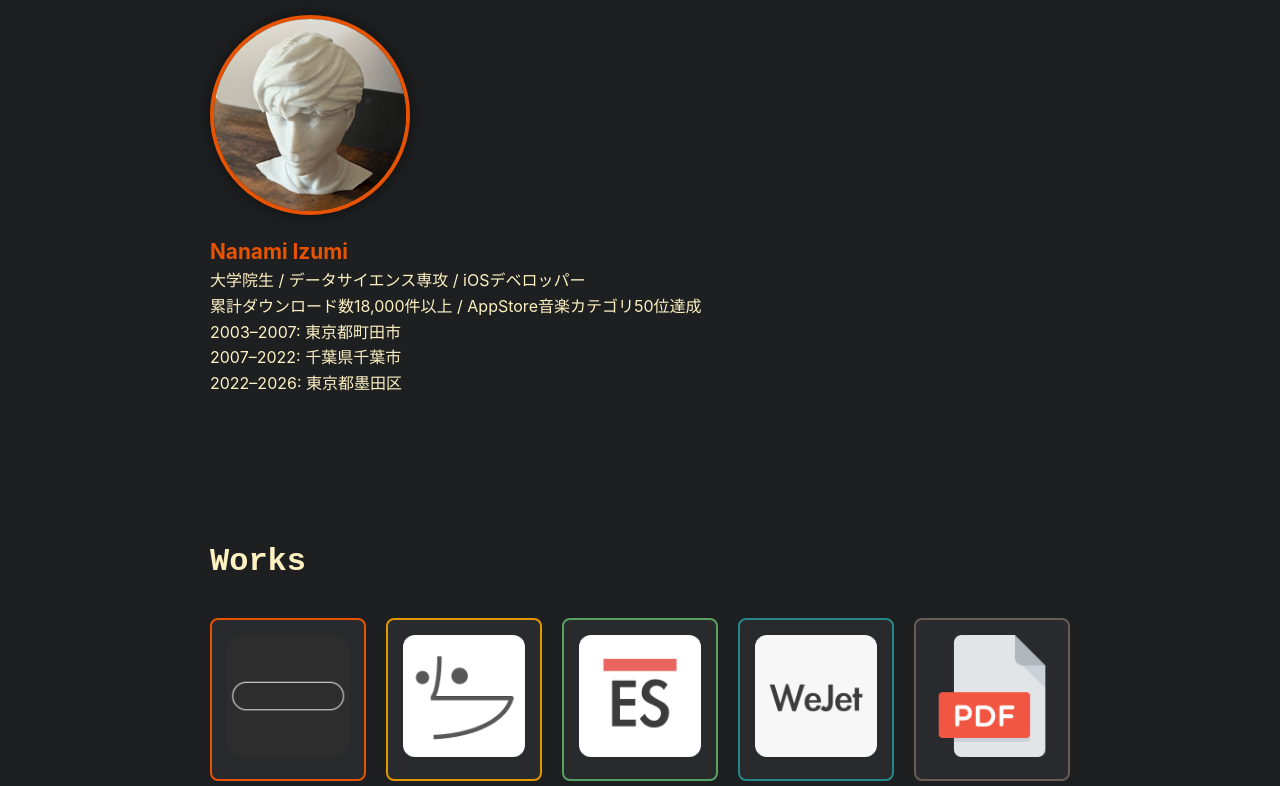
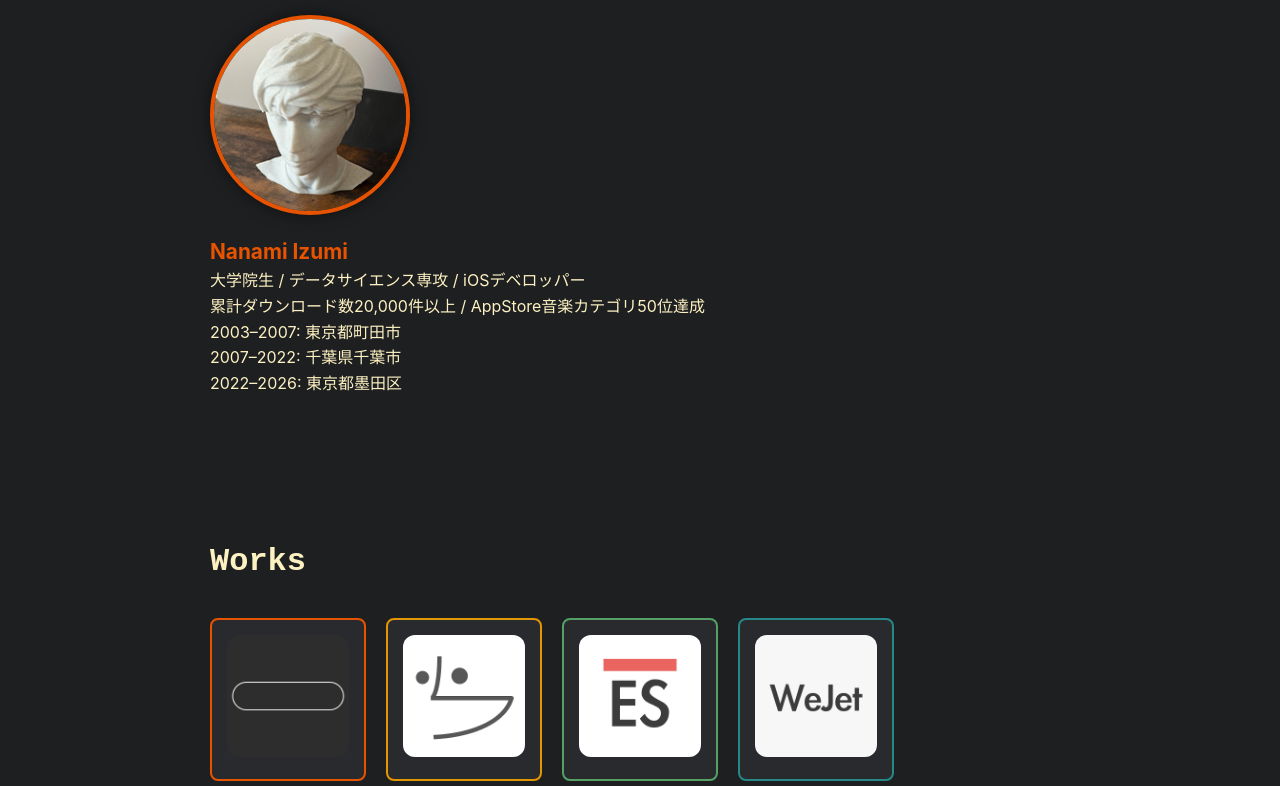
Before and after one commit to izuminanami/izuminanami.github.io, a plain HTML site: page index.html in a window 1280 px wide. Shown: the part 166-952 px from the top of the page. Drawn offline with Linux system fonts and the light colour scheme.

Commit message:
タイタニック号解析の作品を削除し、累計ダウンロード数を20,000件に更新
Co-Authored-By: Claude Opus 5.5 <noreply@anthropic.com>
Claude-Session: https://claude.ai/code/session_01JFdxUqNiYbKyEZdr2LBoNq

```diff
--- a/index.html
+++ b/index.html
@@ -32,7 +32,7 @@
     </div>
     <p><strong>Nanami Izumi</strong></p>
     <p>大学院生 / データサイエンス専攻 / iOSデベロッパー</p>
-    <p>累計ダウンロード数18,000件以上 / AppStore音楽カテゴリ50位達成</p>
+    <p>累計ダウンロード数20,000件以上 / AppStore音楽カテゴリ50位達成</p>
     <p>2003–2007: 東京都町田市<br />2007–2022: 千葉県千葉市<br />2022–2026: 東京都墨田区</p>
   </section>
 
@@ -50,9 +50,6 @@
       </div>
       <div class="work-item" onclick="openDynamicModal('wejet')">
         <img src="images/wejet-icon.png" alt="WeJet App Icon" class="app-icon">
-      </div>
-      <div class="work-item" onclick="openDynamicModal('sas')">
-        <img src="images/pdf-icon.png" alt="PDF Icon" class="app-icon">
       </div>
     </div>
 
--- a/scripts.js
+++ b/scripts.js
@@ -38,16 +38,6 @@ const worksData = {
     ],
     lang: 'Swift', lib: 'SwiftUI, WidgetKit, AVFoundation', tool: 'Firebase(Firestore, Storage, Authentication), GitHub, Google AdMob',
     links: [{ url: 'https://apps.apple.com/us/app/wejet/id6751197779', img: 'images/appstore-badge.png', alt: 'Download on the App Store' }]
-  },
-  'sas': {
-    title: 'タイタニック号生存に関する解析', date: '2025/1/29 完成',
-    description: [
-      'SASを用いて、タイタニック号の生存率に関する統計的分析を行いました。',
-      '人口統計学的および社会経済的要因が、タイタニック号における生存率にどのような影響を与えたかを明らかにすることを目的としました。',
-      '要約統計量、度数表、ロジスティック回帰分析を用いてデータを解析しています。'
-    ],
-    lang: 'SAS', tool: 'Word',
-    links: [{ url: 'docs/titanic-analysis-thesis.pdf', img: 'images/paper-badge.png', alt: 'View the Full Paper' }]
   }
 };
 
```
Also changed, not shown: images/paper-badge.png (deleted), images/pdf-icon.png (deleted).
